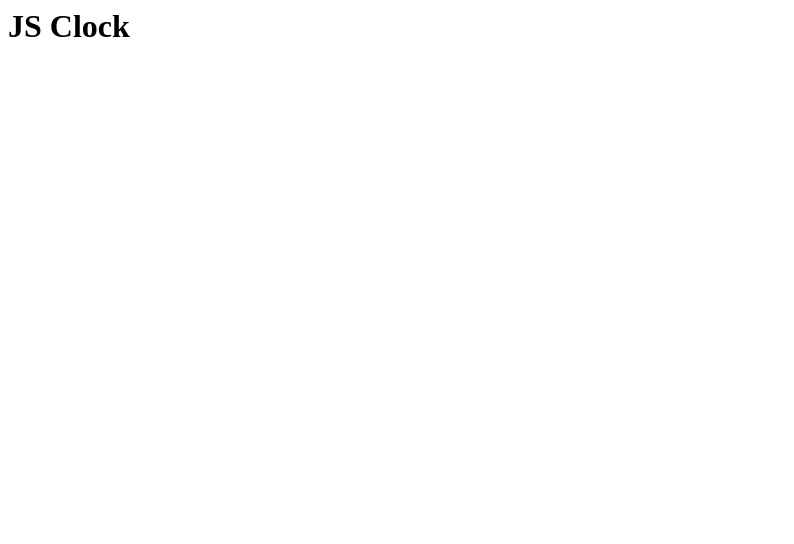
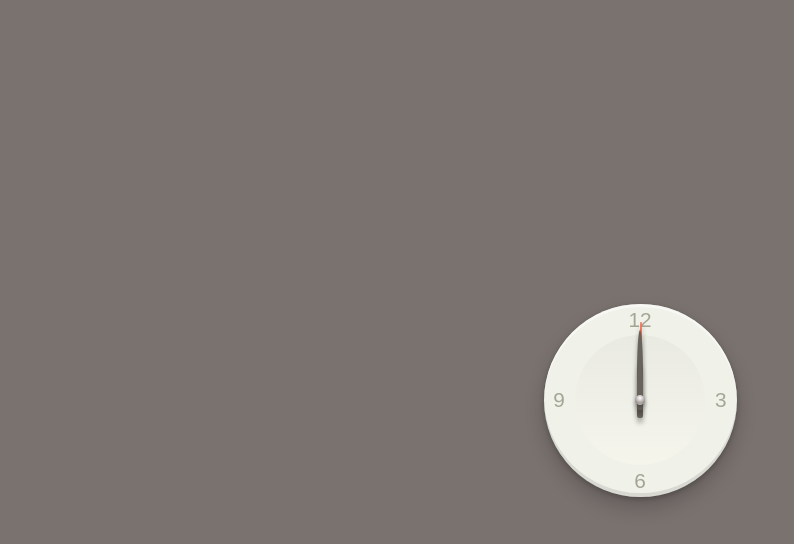
Before and after one commit to saninmersion/JS30-clock, a plain HTML site: page index.html in a window 1280 px wide. Shown: the whole page, without its empty margins (0-794 px from the left). Drawn offline with Linux system fonts and the light colour scheme.

Commit message:
clock frontend added.

```diff
--- a/css/style.css
+++ b/css/style.css
@@ -0,0 +1,129 @@
+*, *:before, *:after {
+    box-sizing: border-box;
+  }
+
+  html {
+    height:100%;
+  }
+
+  body {
+    background:  #7a726f;
+    font-family: Arial, helvetica, 'sans';
+  }
+  .clock {
+    width:193px;
+    height:193px;
+    border-radius:50%;
+    margin:auto;
+    position:absolute;
+    top:0; right:0; bottom:0; left:0;
+    background:#f0f1e9;
+    box-shadow: 0 10px 20px rgba(0,0,0,0.2), inset 0 3px 0 rgba(255,255,255,0.5), inset 0 -4px 0 rgba(0,0,0,0.1), 0 2px 5px rgba(0,0,0,0.2);
+    /* background: linear-gradient(top, #f0f1e9, #f0f1e9 100%);*/
+  }
+  .clock::before {
+    content:'';
+    width:130px;
+    height:130px;
+    position:absolute;
+    margin:auto;
+    top:0; right:0; bottom:0; left:0;
+    border-radius:50%;
+    background: -webkit-linear-gradient(top, #e9eae2, #f5f5ec 100%);
+    background: -moz-linear-gradient(top, #e9eae2, #f5f5ec 100%);
+    background: linear-gradient(top, #e9eae2, #f5f5ec 100%);
+  }
+
+  .numbers, clockwise {
+    width:100%;
+    height:100%;
+    border-radius:50%;
+  }
+
+  .numbers ul {
+    list-style:none;
+  }
+
+  .numbers ul li {
+    position:absolute;
+    width:1.5em;
+    height:1.5em;
+    text-align:center;
+    line-height:1.5em;
+    font-size:1.3em;
+    color:#a5a595;
+  }
+
+  .numbers ul li:first-child {
+    top:0;
+    left:50%;
+    margin-left:-0.75em;
+  }
+  .numbers ul li:nth-child(2){
+    top:50%;
+    right:0;
+    margin-top:-0.75em;
+  }
+  .numbers ul li:nth-child(3){
+    left:50%;
+    bottom:0;
+    margin-left:-0.75em;
+  }
+  .numbers ul li:last-child{
+    top:50%;
+    left:0;
+    margin-top:-0.75em;
+  }
+
+  .clockwise .center{
+    position:absolute;
+    width:10px;
+    height:10px;
+    border-radius:50%;
+    background: radial-gradient(center center, circle , #ffffff, #837874 97%, #b4b2aa 100%);
+    background: -moz-radial-gradient(center center, circle,#ffffff, #837874 97%, #b4b2aa 100%);
+    background: -webkit-radial-gradient(center center, circle , #ffffff, #837874 97%, #b4b2aa 100%);
+    background-position:50% -12px;
+    box-shadow: 0 3px 5px rgba(0,0,0,0.3);
+  }
+
+  .clockwise .center {
+    left:50%; margin-left:-5px;
+    top:50%; margin-top:-5px;
+    z-index:5;
+  }
+
+  [class*="hand-"] {
+    border-radius: 100% 100% 5px 5px;
+    box-shadow: 0 0 0.5em rgba(black,0.2);
+    left: 50%;
+    position: absolute;
+    top: 50%;
+    z-index: 4;
+    box-shadow:0 5px 5px rgba(0,0,0,0.3);
+  }
+  .hand-second {
+    width: 2px;
+    top: 18px;
+    height: 78px;
+    background:#f16e54;
+      transform-origin: 50% 100%;
+  }
+
+  .hand-minute {
+    width: 6px;
+    top:26px;
+    margin-left:-3px;
+    height: 88px;
+    background:#68645b;
+    transform-origin: 50% 80%;
+  }
+
+  .hand-hour {
+    width: 6px;
+    top: 56px;
+    transform-origin: 50% 40px;
+    margin-left:-3px;
+    height: 50px;
+    background:#68645b;
+  }
--- a/index.html
+++ b/index.html
@@ -1 +1,29 @@
-<h1>JS Clock</h1>
+<!DOCTYPE html>
+<html lang="en">
+<head>
+    <meta charset="UTF-8">
+    <meta name="viewport" content="width=device-width, initial-scale=1.0">
+    <meta http-equiv="X-UA-Compatible" content="ie=edge">
+    <title>Javascript Clock</title>
+    <link rel="stylesheet" href="css/style.css">
+    <script src="js/clock.js"></script>
+</head>
+<body>
+    <div class="clock">
+      <div class="numbers">
+        <ul>
+          <li>12</li>
+          <li>3</li>
+          <li>6</li>
+          <li>9</li>
+        </ul>
+      </div>
+      <div class="clockwise">
+        <div class="center"></div>
+        <div class="hand-second" id="analogsecond"></div>
+        <div class="hand-minute" id="analogminute"></div>
+        <div class="hand-hour" id="analoghour"></div>
+      </div>
+    </div>
+</body>
+</html>
```
